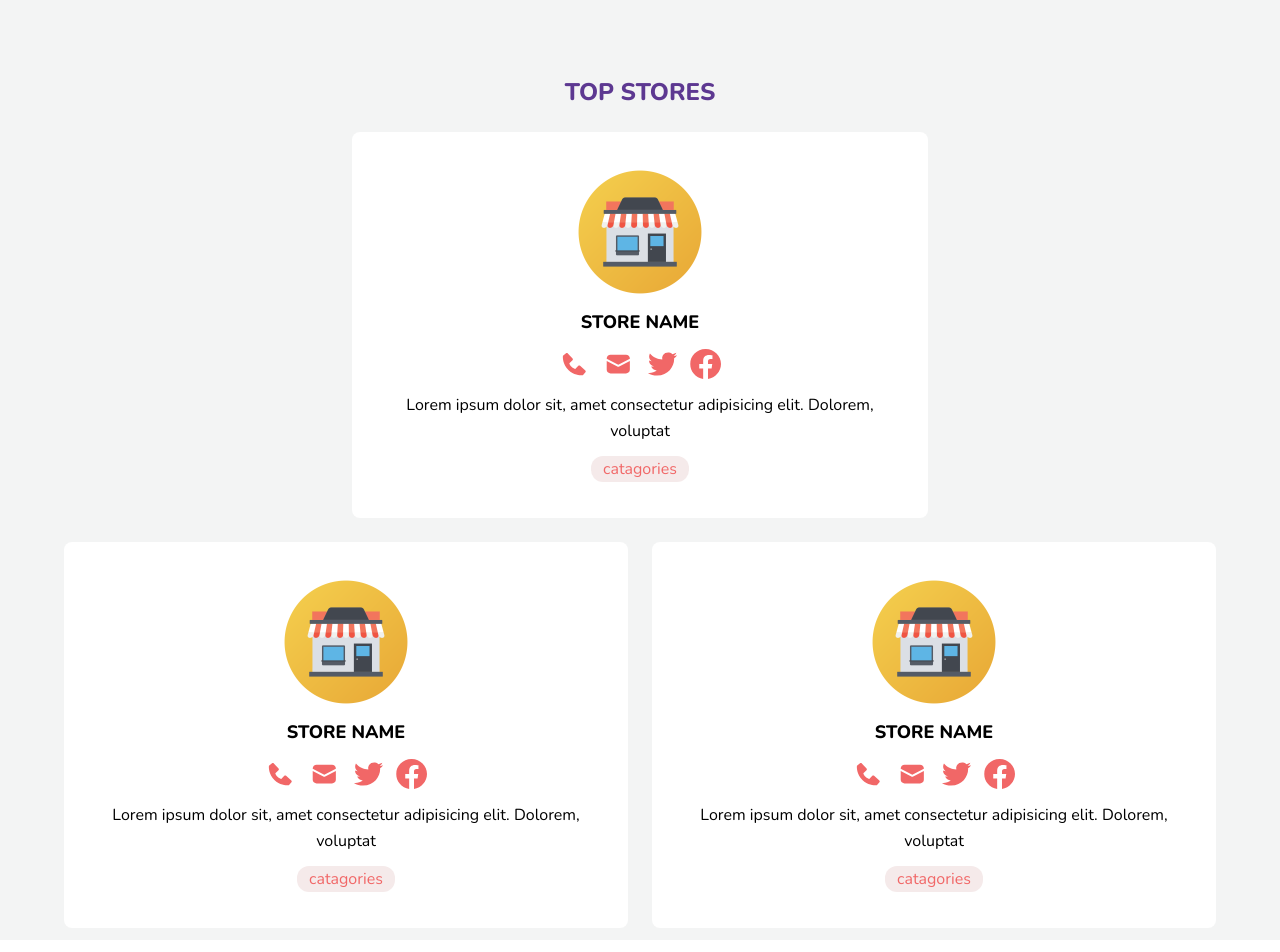
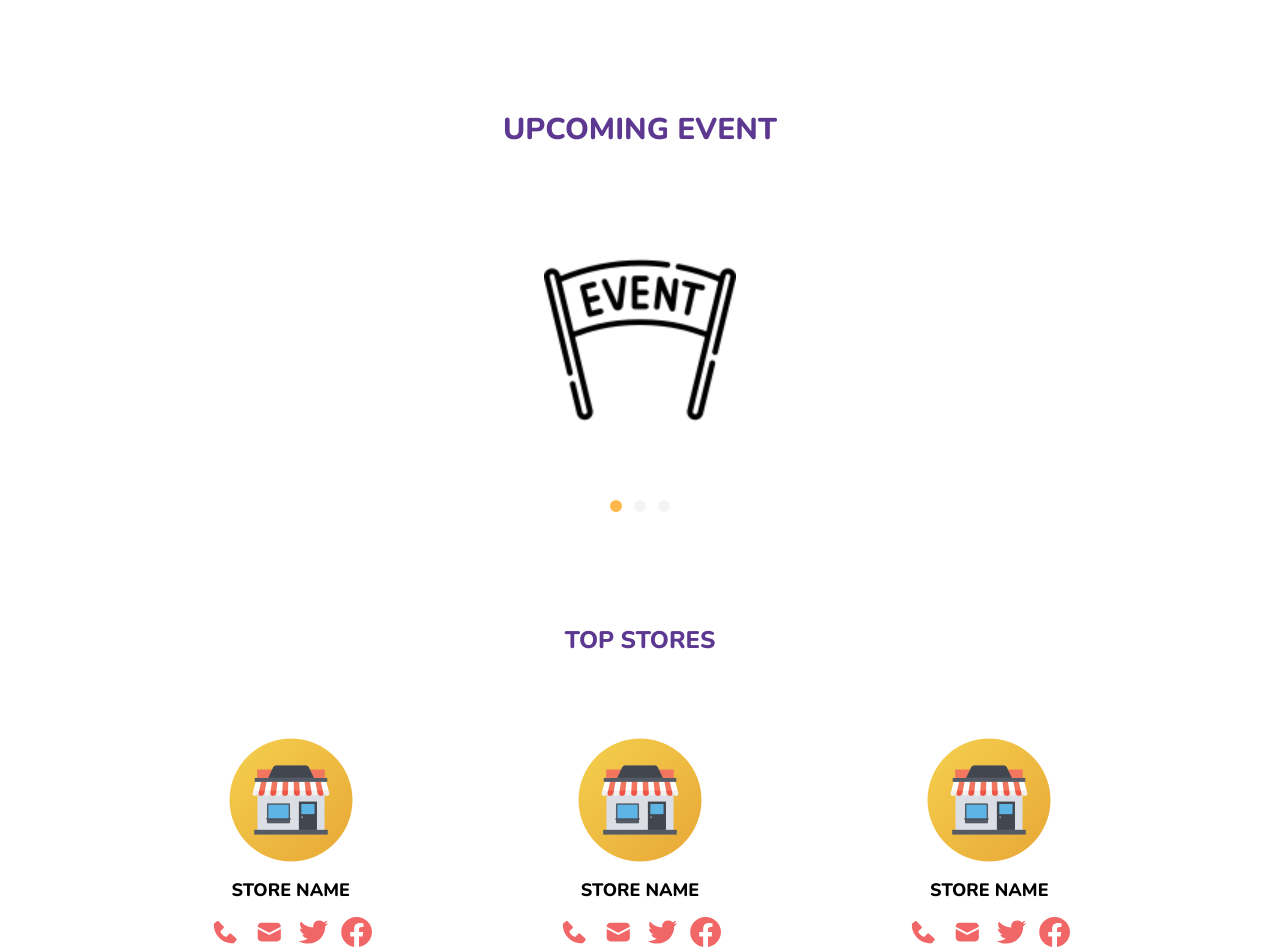
Before and after one commit to faynch/event-hive, a Next.js app: page / in a window 1280 px wide. Shown: the part 540-1492 px from the top of the page. Built offline with nearby package versions, Linux system fonts and the light colour scheme.

Commit message:
add Carousal part

```diff
--- a/src/component/Carousel.tsx
+++ b/src/component/Carousel.tsx
@@ -6,7 +6,7 @@ import Event from '../pages/assets/event.svg'
 
 const Carousel = () => {
     return (
-        <div className="mx-36 px-36 py-12 text-center">
+        <div className="bg-white px-36 py-12 text-center">
             <h2 className="text-3xl font-extrabold text-primary">
                 UPCOMING EVENT
             </h2>
@@ -47,7 +47,7 @@ const Carousel = () => {
                 </div>
                 {/* <!-- Slider controls --> */}
 
-                <button
+                {/* <button
                     type="button"
                     className="absolute top-0 left-0 flex h-full cursor-pointer items-center justify-center px-4"
                     data-carousel-prev
@@ -61,7 +61,7 @@ const Carousel = () => {
                     data-carousel-next
                 >
                     <Image src={Right} alt={''} />
-                </button>
+                </button> */}
             </div>
         </div>
     )
--- a/src/component/Hero.tsx
+++ b/src/component/Hero.tsx
@@ -6,7 +6,7 @@ import HeroPic from '../pages/assets/hero_pic.svg'
 const Hero = () => {
     return (
         <div>
-            <section className="flex flex-col-reverse items-center justify-center bg-[#F3F4F4] px-3 py-12 lg:flex-row">
+            <section className="flex flex-col-reverse items-center justify-center px-3 py-12 lg:flex-row">
                 <div className="flex flex-col items-center gap-6 text-center lg:items-end lg:text-end lg:pl-6">
                     <h1 className="text-4xl font-extrabold text-primary">
                         EVENT HIVE
--- a/src/pages/index.tsx
+++ b/src/pages/index.tsx
@@ -9,19 +9,21 @@ export default function Home() {
         <>
             <Navbar />
             <Hero />
-            {/* <Carousel /> */}
-            <h3 className="text-2xl font-extrabold text-primary bg-[#F3F4F4] text-center py-3">
+            <Carousel />
+            <section className='my-3'>
+                <h3 className="py-8 text-center text-2xl font-extrabold text-primary">
                     TOP STORES
                 </h3>
-            <section className="col-span-4 grid grid-cols-1 bg-[#F3F4F4] px-8 md:grid-cols-4 lg:px-16">
-                <div className="md:col-span-2 md:col-start-2">
-                    <StoreCard />
-                </div>
-                <div className="md:col-span-2 md:pr-3">
-                    <StoreCard />
-                </div>
-                <div className="md:col-span-2 md:pl-3">
-                    <StoreCard />
+                <div className="col-span-4 grid grid-cols-1 gap-3 px-8 md:grid-cols-4 md:px-16 lg:px-32 xl:grid-cols-6 xl:gap-6">
+                    <div className="md:col-span-2 md:col-start-2 xl:col-start-1">
+                        <StoreCard />
+                    </div>
+                    <div className="md:col-span-2 md:pr-3 xl:pr-0">
+                        <StoreCard />
+                    </div>
+                    <div className="md:col-span-2 md:pl-3 xl:pl-0">
+                        <StoreCard />
+                    </div>
                 </div>
             </section>
         </>
```
